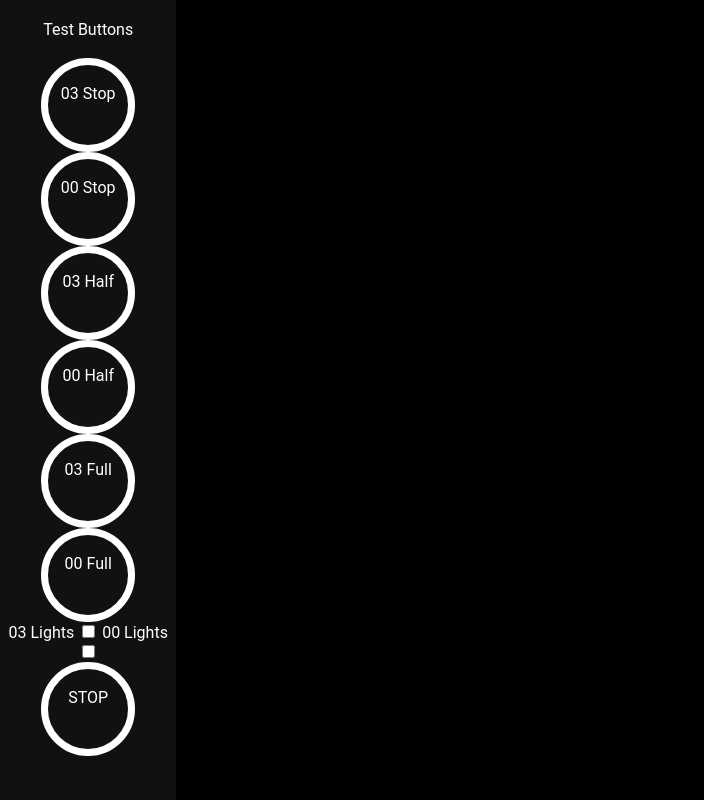
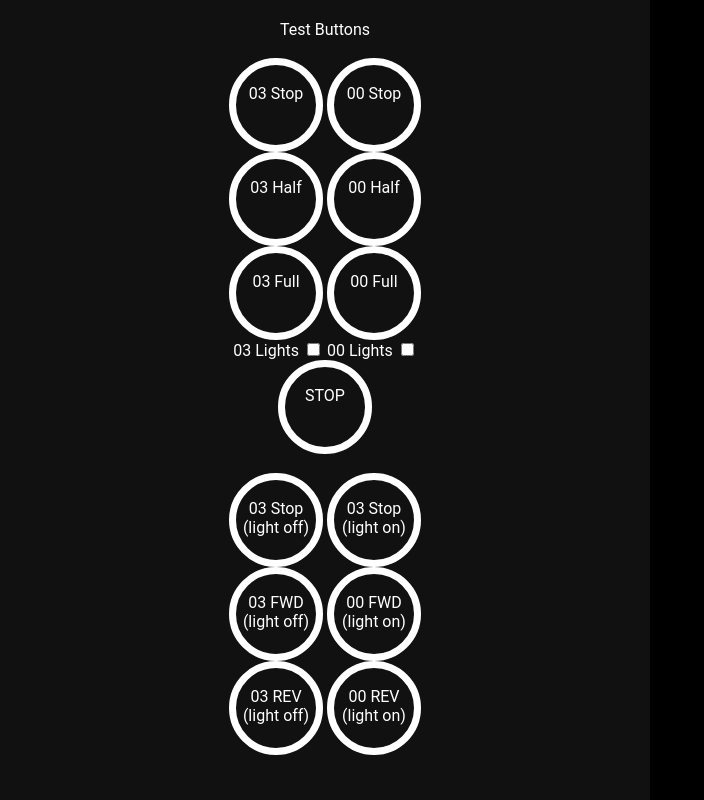
Before and after one commit to conradyml/trainnode, a website: page test.html in a window 1280 px wide. Shown: the whole page, without its empty margins (0-704 px from the left). Drawn offline with nearby package versions, Linux system fonts and the light colour scheme; no server answers.

Commit message:
testing throttle options

```diff
--- a/test.html
+++ b/test.html
@@ -42,7 +42,7 @@
 	.sidenav {
 		color: #fff;
 		height: 100%;
-		width: 13%;
+		width: 50%;
 		min-width:150px;
 		position: fixed;
 		z-index: 0;
@@ -108,8 +108,8 @@ if (document.readyState === 'complete') {
     document.addEventListener("DOMContentLoaded", fireOnReady);
 }
 
-function throttle(id,val){
-	socket.emit("throttle",id,val);
+function throttle128(id,val){
+	socket.emit("throttle128",id,val);
 }
 
 function lights(cb,val){
@@ -140,14 +140,14 @@ Messages
   </div>
 
   <br/>
-  <div class="cam_button" id="button1" type="button" onClick="throttle(0x03,0x00);"><br/>03 Stop</div>
-  <div class="cam_button" id="button2" type="button" onClick="throttle(0x00,0x00);"><br/>00 Stop</div>
+  <div class="cam_button" id="button1" type="button" onClick="throttle128(0x03,0x00);"><br/>03 Stop</div>
+  <div class="cam_button" id="button2" type="button" onClick="throttle128(0x00,0x00);"><br/>00 Stop</div>
   <br/>
-  <div class="cam_button" id="button3" type="button" onClick="throttle(0x03,0x3F);"><br/>03 Half</div>
-  <div class="cam_button" id="button4" type="button" onClick="throttle(0x00,0x3F);"><br/>00 Half</div>
+  <div class="cam_button" id="button3" type="button" onClick="throttle128(0x03,0x3F);"><br/>03 Half</div>
+  <div class="cam_button" id="button4" type="button" onClick="throttle128(0x00,0x3F);"><br/>00 Half</div>
   <br/>
-  <div class="cam_button" id="button5" type="button" onClick="throttle(0x03,0xFF);"><br/>03 Full</div>
-  <div class="cam_button" id="button6" type="button" onClick="throttle(0x00,0xFF);"><br/>00 Full</div>
+  <div class="cam_button" id="button5" type="button" onClick="throttle128(0x03,0xFF);"><br/>03 Full</div>
+  <div class="cam_button" id="button6" type="button" onClick="throttle128(0x00,0xFF);"><br/>00 Full</div>
   <br/>
 
 <div>
@@ -163,6 +163,17 @@ Messages
 
 	<div class="cam_button" id="button7" type="button" onClick="estop();"><br/>STOP</div>
 	<br/>
+
+	<br/>
+	<div class="cam_button" id="button1" type="button" onClick="throttle(0x03,0x40);"><br/>03 Stop (light off)</div>
+	<div class="cam_button" id="button2" type="button" onClick="throttle(0x00,0x50);"><br/>03 Stop (light on)</div>
+	<br/>
+	<div class="cam_button" id="button3" type="button" onClick="throttle(0x03,0x6F);"><br/>03 FWD (light off)</div>
+	<div class="cam_button" id="button4" type="button" onClick="throttle(0x00,0x7F);"><br/>00 FWD (light on)</div>
+	<br/>
+	<div class="cam_button" id="button5" type="button" onClick="throttle(0x03,0x4F);"><br/>03 REV (light off)</div>
+	<div class="cam_button" id="button6" type="button" onClick="throttle(0x00,0x5F);"><br/>00 REV (light on)</div>
+	<br/>
 </div>
 </body>
 </html>
```
Also changed, not shown: index.js (+11 -2 lines).
